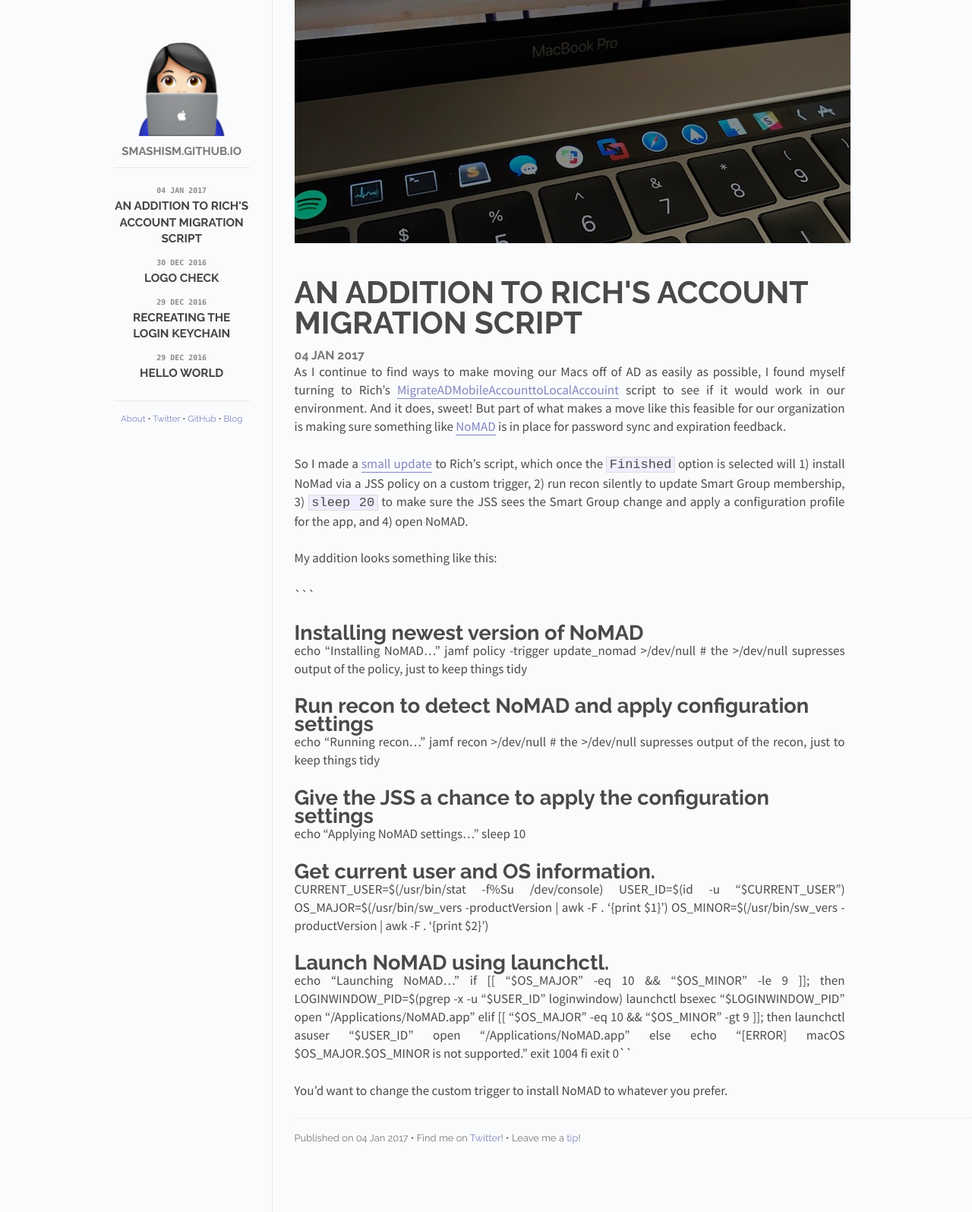
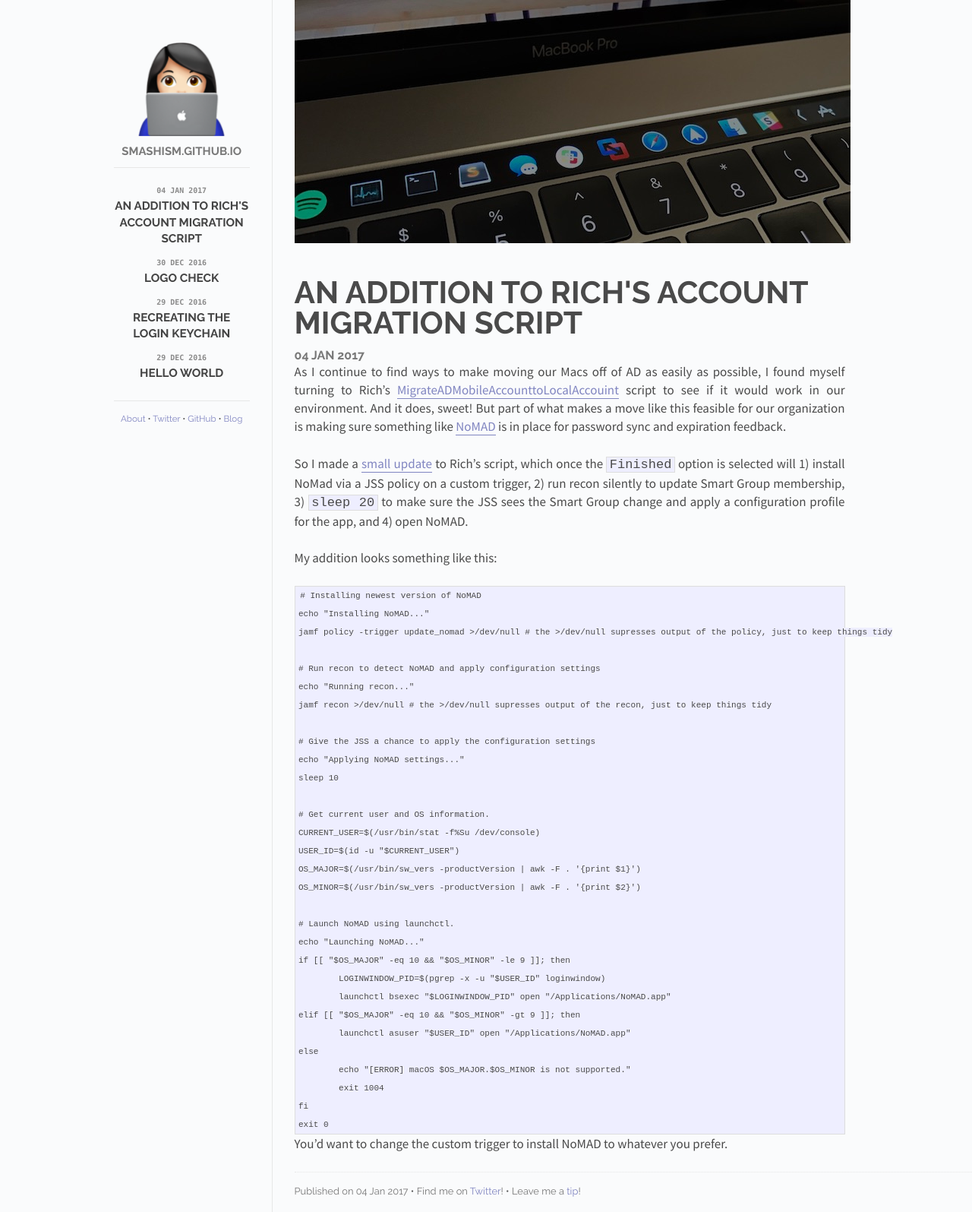
Before and after one commit to smashism/smashism.github.io, a Jekyll site: the page built from _posts/2017-01-04-migrate-ad-account-to-local-account.md, in a window 1280 px wide. Shown: the whole page at 76% size. Built offline with Jekyll 4.4.1, drawn with Linux system fonts in a browser that asks for light colours.

````diff
--- a/_posts/2017-01-04-migrate-ad-account-to-local-account.md
+++ b/_posts/2017-01-04-migrate-ad-account-to-local-account.md
@@ -42,6 +42,7 @@ else
 	echo "[ERROR] macOS $OS_MAJOR.$OS_MINOR is not supported."
 	exit 1004
 fi
-exit 0``
+exit 0
+```
 
 You'd want to change the custom trigger to install NoMAD to whatever you prefer.
````
